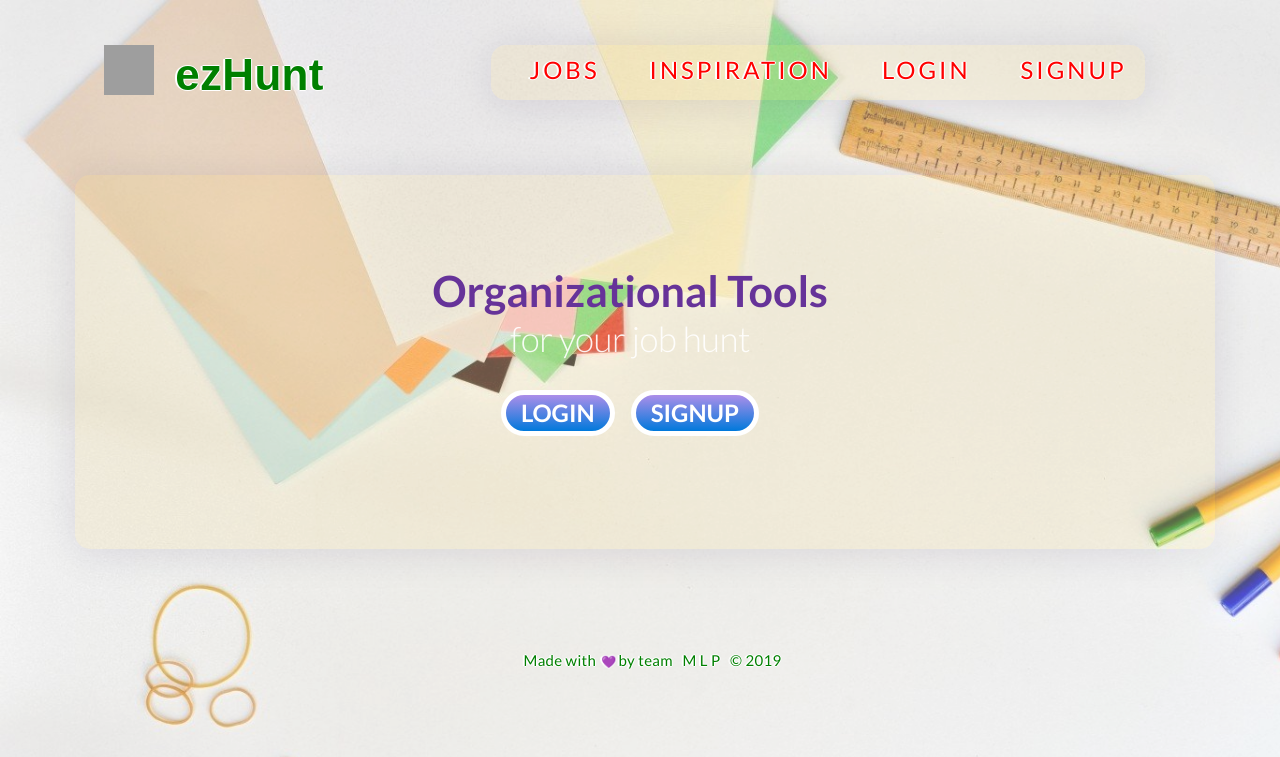
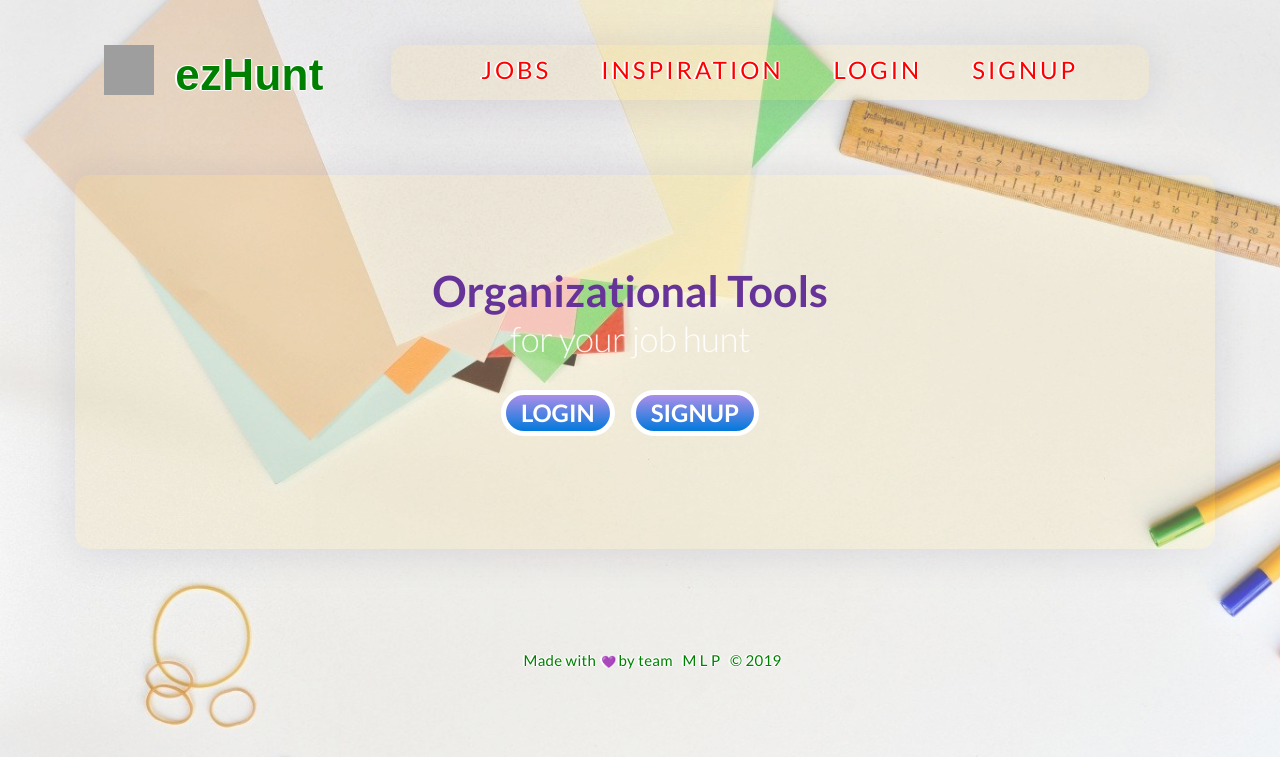
Before and after one commit to teammlp/FinalProject, a React (Create React App) app in the folder client/: page / in a window 1280 px wide. Shown: the top 757 px of the page. Built offline with nearby package versions, Linux system fonts and the light colour scheme; grey boxes are pictures that could not be loaded; a web font is replaced by a local one.

Commit message:
updates to nav

```diff
--- a/client/src/components/Nav/index.js
+++ b/client/src/components/Nav/index.js
@@ -20,8 +20,7 @@ function Nav(props) {
             </a>
           </span>
         </div>
-        <div className="one columns"></div>
-        <div className="seven columns menu" id="menu">
+        <div className="eight columns menu" id="menu">
           <div className="row" id="row-menu">
               <a href="/jobBoard" className="login">JOBS</a>
               <a href="/talks" className="login">Inspiration</a>
```
